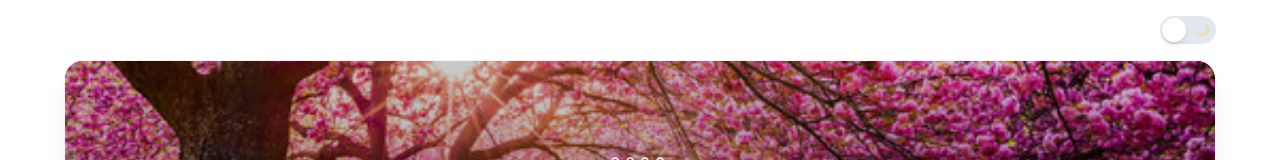
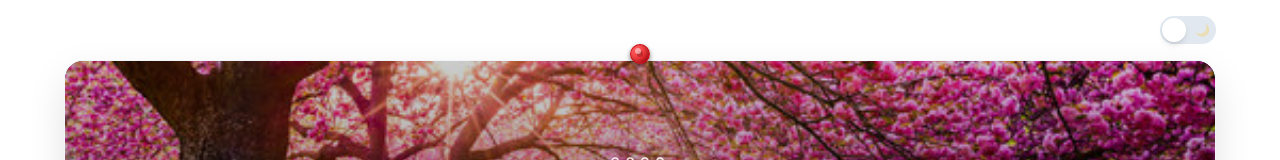
Before and after one commit to 7rikster/Calendar, a Next.js app: page / in a window 1280 px wide. Shown: the top 160 px of the page. Built offline with nearby package versions, Linux system fonts and the light colour scheme.

Commit message:
small changes

```diff
--- a/src/components/Calendar/Calendar.tsx
+++ b/src/components/Calendar/Calendar.tsx
@@ -53,7 +53,7 @@ export default function Calendar() {
     setModalOpen(false);
     setModalDate(null);
     setModalEndDate(null);
-    setTimeout(() => setEditingEvent(null), 300); // clear after animation
+    setTimeout(() => setEditingEvent(null), 300);
   }, []);
 
   const handleSaveEvent = useCallback(
@@ -104,9 +104,17 @@ export default function Calendar() {
         </div>
       </div>
 
-      <div className="bg-white dark:bg-slate-800 rounded-2xl shadow-xl dark:shadow-slate-900/50
-        overflow-hidden border border-slate-100 dark:border-slate-700/50
-        transition-shadow duration-300 hover:shadow-2xl dark:hover:shadow-slate-900/60">
+      <div className="relative isolate">
+        <div className="absolute -top-4 left-1/2 -translate-x-1/2 z-50 flex flex-col items-center drop-shadow-md pointer-events-none">
+          <div className="w-4 h-4 sm:w-5 sm:h-5 rounded-full bg-gradient-to-br from-red-400 to-red-600 border border-red-700/80 shadow-[inset_-2px_-2px_4px_rgba(0,0,0,0.3),_0_2px_4px_rgba(0,0,0,0.4)] relative z-10 flex items-center justify-center">
+            <div className="absolute top-[15%] left-[20%] w-1.5 h-1.5 bg-white/50 rounded-full" />
+            <div className="w-1.5 h-1.5 rounded-full bg-red-900/40 shadow-inner" />
+          </div>
+        </div>
+
+        <div className="bg-white dark:bg-slate-800 rounded-2xl shadow-[0_15px_40px_-5px_rgba(0,0,0,0.15)] dark:shadow-[0_15px_40px_-5px_rgba(0,0,0,0.5)]
+          overflow-hidden border border-slate-100 dark:border-slate-700/50 relative z-0
+          transition-shadow duration-300">
 
         <CalendarHeader
           year={year}
@@ -161,6 +169,7 @@ export default function Calendar() {
           </div>
         </div>
       </div>
+      </div>
 
       <div className="mt-4 flex flex-col items-center">
         <button
--- a/src/components/Calendar/CalendarCell.tsx
+++ b/src/components/Calendar/CalendarCell.tsx
@@ -81,7 +81,6 @@ const CalendarCell = memo(function CalendarCell({
       onMouseEnter={handleMouseEnter}
       onDoubleClick={handleDoubleClick}
     >
-      {/* Multi-day colored bars (standard document flow, expanding height) */}
       <div className="w-full flex flex-col gap-[2px] z-10 pointer-events-none mb-0.5">
         {paddedSlots.map((event, index) => {
           if (!event) return <div key={`empty-${index}`} className="h-3.5 sm:h-4 w-full shrink-0" />;
--- a/src/components/Calendar/CalendarGrid.tsx
+++ b/src/components/Calendar/CalendarGrid.tsx
@@ -56,7 +56,6 @@ export default function CalendarGrid({
     })
   };
 
-  // --- Slotting Logic for continuous multi-day events ---
   const eventSpansDate = (ev: CalendarEvent, dateKey: string) => {
     const evStart = ev.date;
     const evEnd = ev.endDate || ev.date;
@@ -111,7 +110,6 @@ export default function CalendarGrid({
     });
     maxSlotsByWeek.push(max);
   }
-  // ----------------------------------------------------
 
   const touchStartX = useRef<number | null>(null);
 
@@ -124,7 +122,6 @@ export default function CalendarGrid({
     const touchEndX = e.changedTouches[0].clientX;
     const deltaX = touchStartX.current - touchEndX;
 
-    // A swipe longer than 50px triggers the month change
     if (deltaX > 50 && onNextMonth) {
       onNextMonth();
     } else if (deltaX < -50 && onPrevMonth) {
--- a/src/components/Calendar/EventModal.tsx
+++ b/src/components/Calendar/EventModal.tsx
@@ -45,7 +45,6 @@ export default function EventModal({ isOpen, selectedDate, selectedEndDate, even
     }
   }, [isOpen, eventToEdit]);
 
-  // Auto-dismiss conflict warning when time changes
   useEffect(() => {
     if (showConflictWarning) {
       setShowConflictWarning(false);
@@ -81,7 +80,6 @@ export default function EventModal({ isOpen, selectedDate, selectedEndDate, even
       e.preventDefault();
       if (!title.trim() || !selectedDate) return;
 
-      // Check for conflicts before saving
       if (onCheckConflicts && !showConflictWarning) {
         const dateKey = formatDateKey(selectedDate);
         const endDateKey = isRange && selectedEndDate ? formatDateKey(selectedEndDate) : undefined;
@@ -89,7 +87,7 @@ export default function EventModal({ isOpen, selectedDate, selectedEndDate, even
         if (found.length > 0) {
           setConflicts(found);
           setShowConflictWarning(true);
-          return; // Don't save yet — show warning first
+          return;
         }
       }
 
@@ -113,7 +111,6 @@ export default function EventModal({ isOpen, selectedDate, selectedEndDate, even
   const handleEditTime = useCallback(() => {
     setShowConflictWarning(false);
     setConflicts([]);
-    // Focus the time input
     const timeInput = document.getElementById('event-time');
     if (timeInput) {
       timeInput.focus();
@@ -175,7 +172,6 @@ export default function EventModal({ isOpen, selectedDate, selectedEndDate, even
             </div>
           )}
 
-          {/* Conflict Warning */}
           {showConflictWarning && conflicts.length > 0 && (
             <div className="rounded-xl border border-amber-200 dark:border-amber-700/50 bg-amber-50 dark:bg-amber-900/20
               overflow-hidden animate-fade-in">
--- a/src/components/sidebar/agendaPanel.tsx
+++ b/src/components/sidebar/agendaPanel.tsx
@@ -89,12 +89,10 @@ export default function AgendaPanel({
   const [showNotes, setShowNotes] = useState(true);
   const [localNote, setLocalNote] = useState('');
 
-  // Sync Note from hook when month/year changes
   useEffect(() => {
     setLocalNote(getNote(year, month));
   }, [year, month, getNote]);
 
-  // Debounce save to LocalStorage
   useEffect(() => {
     const handler = setTimeout(() => {
       saveNote(year, month, localNote);
@@ -108,10 +106,9 @@ export default function AgendaPanel({
   return (
     <div className="flex flex-col h-full overflow-hidden">
 
-      {/* Monthly Notes Section */}
       <div className="shrink-0 border-b border-slate-200 dark:border-slate-800 bg-white dark:bg-slate-900 transition-all">
         <div
-          className="flex items-center justify-between px-5 py-4 cursor-pointer hover:bg-slate-50 dark:hover:bg-slate-800/50 border-l-1 border-gray-200"
+          className="flex items-center justify-between px-5 py-4 cursor-pointer hover:bg-slate-50 dark:hover:bg-slate-800/50 border-l-1 border-gray-200 dark:border-gray-800"
           onClick={() => setShowNotes(!showNotes)}
         >
           <div className="flex items-center gap-2 text-slate-700 dark:text-slate-300 font-semibold text-sm">
@@ -127,7 +124,7 @@ export default function AgendaPanel({
               animate={{ height: 'auto', opacity: 1 }}
               exit={{ height: 0, opacity: 0 }}
               transition={{ duration: 0.3, ease: 'easeInOut' }}
-              className="overflow-hidden border-l-1 border-gray-200"
+              className="overflow-hidden border-l-1 border-gray-200 dark:border-gray-800"
             >
               <div className="px-5 pb-4 pt-1">
                 <textarea
--- a/src/utils/dateUtils.ts
+++ b/src/utils/dateUtils.ts
@@ -45,7 +45,6 @@ export function formatTime(time: string): string {
   return `${h}:${String(minutes).padStart(2, '0')} ${ampm}`;
 }
 
-/** Check if two dates represent the same calendar day */
 export function isSameDay(d1: Date, d2: Date): boolean {
   return (
     d1.getFullYear() === d2.getFullYear() &&
@@ -106,18 +105,15 @@ export function generateCalendarGrid(
   const prevYear = month === 0 ? year - 1 : year;
   const daysInPrevMonth = getDaysInMonth(prevYear, prevMonth);
 
-  // Previous month overflow days
   for (let i = firstDayOfWeek - 1; i >= 0; i--) {
     const day = daysInPrevMonth - i;
     days.push(createCalendarDay(new Date(prevYear, prevMonth, day), false));
   }
 
-  // Current month days
   for (let day = 1; day <= daysInCurrentMonth; day++) {
     days.push(createCalendarDay(new Date(year, month, day), true));
   }
 
-  // Next month overflow (fill only the remaining days needed for full weeks)
   const nextMonth = month === 11 ? 0 : month + 1;
   const nextYear = month === 11 ? year + 1 : year;
   const totalDays = Math.ceil((firstDayOfWeek + daysInCurrentMonth) / 7) * 7;
```
Also changed, not shown: src/components/Calendar/CalendarHeader.tsx (+0 -10 lines).
